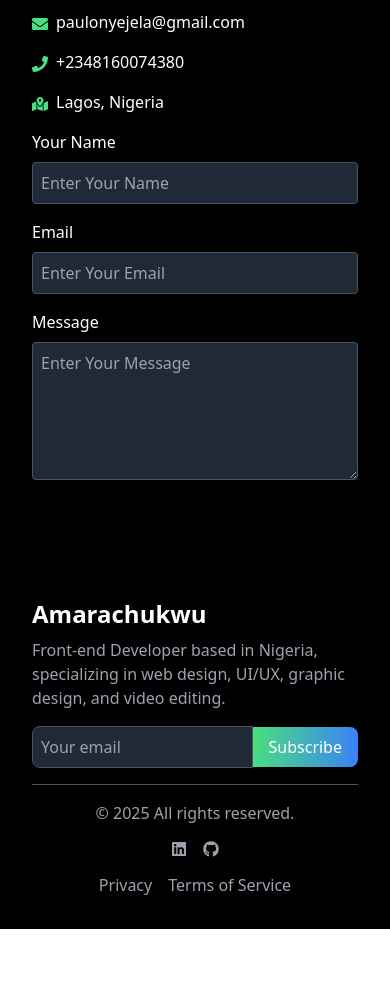
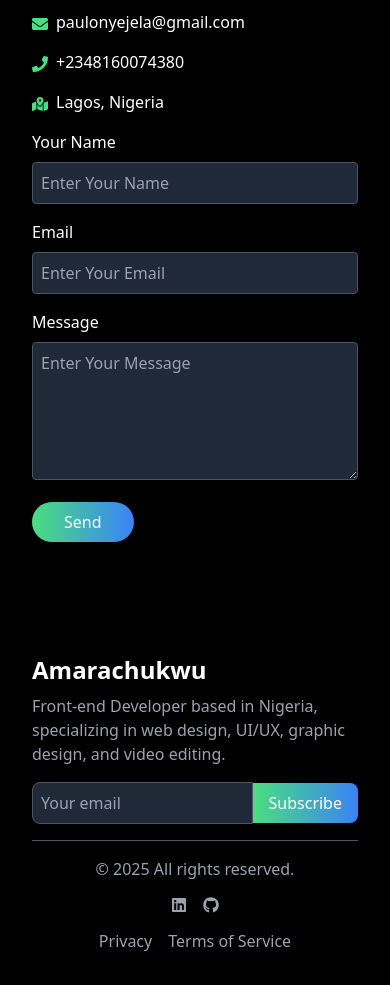
Before and after one commit to PaulOnyejela/Personal_Portfolio, a React (Vite) app: page / in a window 390 px wide. Shown: the part 5180-6165 px from the top of the page. Before the commit the page ends 6109 px from the top, so only its background shows below. Built offline with nearby package versions, Linux system fonts and the light colour scheme.

Commit message:
implementing formspree

```diff
--- a/src/components/Contact.jsx
+++ b/src/components/Contact.jsx
@@ -1,12 +1,43 @@
-import React from 'react'
-import { FaEnvelope, FaMapMarkedAlt, FaPhone } from 'react-icons/fa'
+import React, { useState } from 'react';
+import { FaEnvelope, FaMapMarkedAlt, FaPhone } from 'react-icons/fa';
 
 const Contact = () => {
-  // Function to handle form submission and display a prompt
-  const handleSubmit = (event) => {
+  // State to manage form inputs
+  const [name, setName] = useState('');
+  const [email, setEmail] = useState('');
+  const [message, setMessage] = useState('');
+  const [isSubmitting, setIsSubmitting] = useState(false); // Track form submission status
+
+  // Function to handle form submission
+  const handleSubmit = async (event) => {
     event.preventDefault(); // Prevents the form from actually submitting and refreshing the page
-    alert("Your message has been sent!"); // Show an alert when the button is clicked
+    setIsSubmitting(true); // Set form submitting state to true
+
+    try {
+      const response = await fetch('https://formspree.io/f/xvgzzkgd', { // Formspree endpoint
+        method: 'POST',
+        headers: {
+          'Accept': 'application/json',
+        },
+        body: new FormData(event.target), // Send form data as FormData
+      });
+
+      if (response.ok) {
+        alert("Your message has been sent!");
+      } else {
+        alert("Failed to send message, please try again later.");
       }
+    } catch (err) {
+      alert("An error occurred. Please try again.");
+      console.error(err);
+    }
+
+    // Optionally reset form fields after submission
+    setName('');
+    setEmail('');
+    setMessage('');
+    setIsSubmitting(false); // Reset the submitting state
+  };
 
   return (
     <div className="bg-black text-white py-20" id="contact">
@@ -33,44 +64,56 @@ const Contact = () => {
             </div>
           </div>
           <div className='flex-1 w-full'>
-            <form className='space-y-4'>
+            <form onSubmit={handleSubmit} className='space-y-4'>
               <div>
                 <label htmlFor="name" className='block mb-2'>Your Name</label>
-                    <input type="text"
-                    className='w-full p-2 rounded bg-gray-800 border border-gray-600 focus:outline-none
-                    focus:border-green-400'
-                    placeholder='Enter Your Name'/>
+                <input
+                  type="text"
+                  name="name" // Make sure name matches the field in Formspree
+                  value={name}
+                  onChange={(e) => setName(e.target.value)}
+                  className='w-full p-2 rounded bg-gray-800 border border-gray-600 focus:outline-none focus:border-green-400'
+                  placeholder='Enter Your Name'
+                  required
+                />
               </div>
               <div>
                 <label htmlFor="email" className='block mb-2'>Email</label>
-                    <input type="text"
-                    className='w-full p-2 rounded bg-gray-800 border border-gray-600 focus:outline-none
-                    focus:border-green-400'
-                    placeholder='Enter Your Email'/>
+                <input
+                  type="email"
+                  name="email" // Make sure name matches the field in Formspree
+                  value={email}
+                  onChange={(e) => setEmail(e.target.value)}
+                  className='w-full p-2 rounded bg-gray-800 border border-gray-600 focus:outline-none focus:border-green-400'
+                  placeholder='Enter Your Email'
+                  required
+                />
               </div>
               <div>
                 <label htmlFor="message" className='block mb-2'>Message</label>
                 <textarea
-                    className='w-full p-2 rounded bg-gray-800 border border-gray-600 focus:outline-none
-                    focus:border-green-400'
+                  name="message" // Make sure name matches the field in Formspree
+                  value={message}
+                  onChange={(e) => setMessage(e.target.value)}
+                  className='w-full p-2 rounded bg-gray-800 border border-gray-600 focus:outline-none focus:border-green-400'
                   rows="5"
-                    placeholder='Enter Your Message'/>
+                  placeholder='Enter Your Message'
+                  required
+                />
               </div>
-                {/* Updated button to trigger the handleSubmit function */}
               <button
-                  type="button"
-                  className='bg-gradient-to-r from-green-400 to-blue-500 text-white hidden md:inline
-                  transform transition-transform duration-300 hover:scale-105 px-8 py-2 rounded-full'
-                  onClick={handleSubmit} // Adding onClick event handler
+                type="submit"
+                disabled={isSubmitting} // Disable button while submitting
+                className='bg-gradient-to-r from-green-400 to-blue-500 text-white transform transition-transform duration-300 hover:scale-105 px-8 py-2 rounded-full'
               >
-                  Send
+                {isSubmitting ? 'Sending...' : 'Send'}
               </button>
             </form>
           </div>
         </div>
       </div>
     </div>
-  )
-}
+  );
+};
 
-export default Contact
+export default Contact;
```
Lines whose indentation alone changed are shown as unchanged.
